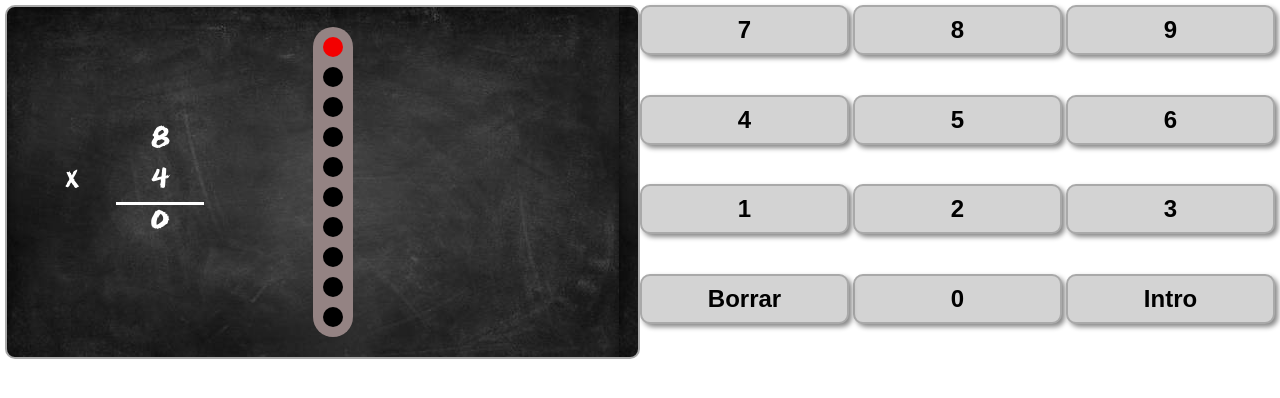
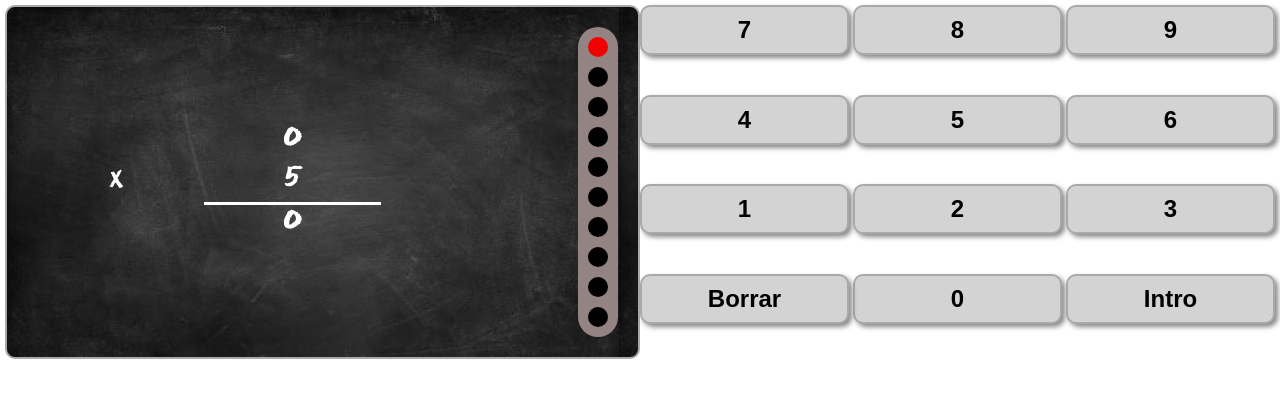
Before and after one commit to arnejado/proba-calculo, a plain HTML site: page index.html in a window 1280 px wide. Both pictures are taken after a click on the button "Intro". Drawn offline with Linux system fonts and the light colour scheme.

Commit message:
reordenando funciones y moviendo barra progueso

```diff
--- a/css/style.css
+++ b/css/style.css
@@ -64,15 +64,14 @@ body {
 
 .areaCalculo {
   display: grid;
-  grid-template-columns: 20px 1fr 20px 40px 1fr 20px;
-  grid-template-rows: 20px 1fr 20px;
+  grid-template-columns: 20px 1fr 20px 40px 20px;
+  grid-template-rows: 20px 10fr 20px;
   grid-column-gap: 0px;
   grid-row-gap: 0px;
   }
 
   .cuenta { grid-area: 2 / 2 / 3 / 3; }
   .progreso { grid-area: 2 / 4 / 3 / 5; }
-  .historico { grid-area: 2 / 5 / 3 / 6; }
 
 .cuenta {
     display: grid;
--- a/index.html
+++ b/index.html
@@ -30,7 +30,6 @@
                 <div class="dot"></div>
                 <div class="dot"></div>
             </div>
-            <div class="historico"></div>
             </div>
         <div class="teclado">
 
--- a/js/app.js
+++ b/js/app.js
@@ -39,24 +39,22 @@ for (var i = 0; i < botones.length; i++) {
   botones[i].addEventListener("click", function() {
     // Obtener el número del botón a través del id
     var numeroBoton = this.id.replace("boton", "");
-
     // Concatenar el número del botón a la variable
     numero += numeroBoton;
-
     // Mostrar el número en el div con la clase "panel"
     numero = Number(numero);
     resultado.textContent = numero;
   });
 }
 
+
+// -->  EMPIEZA EL PROGRAMA  <--
+
 rellenar();
 
 
 function rellenar () {
 
-  if (ojeadorPuntos === 10) {
-    fin ();
-  } else {
     // ponemos el resultado a 0
     numero = 0;
     resultado.textContent = numero;
@@ -69,39 +67,32 @@ function rellenar () {
     divCifra1.textContent = cifra1
     divCifra2.textContent = cifra2
   }
-}
+
 
 function borrar () {
   console.log(numero *2)
   numero = 0
   resultado.textContent = numero;
-  console.log(typeof numero);
-  console.log ("borrando...");
 }
 
 function rellenarProgueso() {
-  console.log(acertar);
-  console.log(cifra1);
-  console.log(cifra2);
-  console.log(resultadoCorrecto);
-  console.log(ojeadorPuntos);
+
   if (acertar === true) {
     dots[ojeadorPuntos].className = "dot correcto";
-    console.log ("acertó")
   } else {
-    console.log ("falló")
     dots[ojeadorPuntos].className = "dot incorrecto";
   }
+  ojeadorPuntos++
 
-  ojeadorPuntos++
+  if (rellenarProgueso === 10 ) {
+    fin()
+  } else {
+    rellenar()
+  }
 }
 
 function aceptar() {
-  console.log("entrado en acpetar");
-  console.log(resultadoCorrecto);
-  console.log(cifra1);
   resultadoCorrecto = cifra1*cifra2;
-  console.log(resultadoCorrecto);
 
   if (numero === (resultadoCorrecto)) {
     resultado.textContent ="ok";
@@ -112,9 +103,7 @@ function aceptar() {
     acertar = false
     rellenarProgueso()
   }
-setTimeout(() => {
-  rellenar ();
-}, 1500);
+
 }
 
 function fin () {
```
